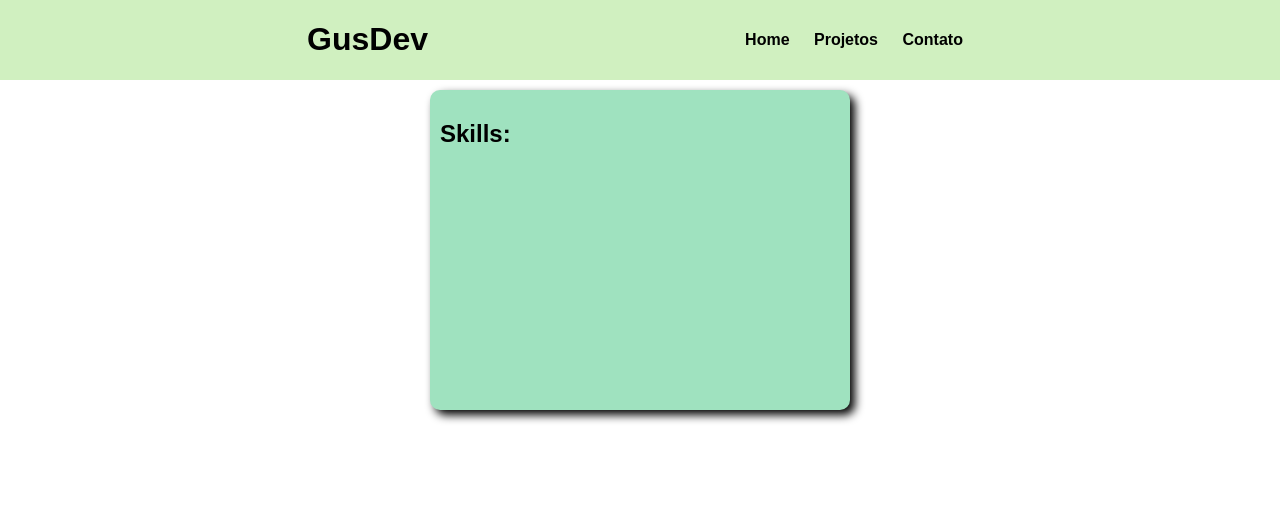
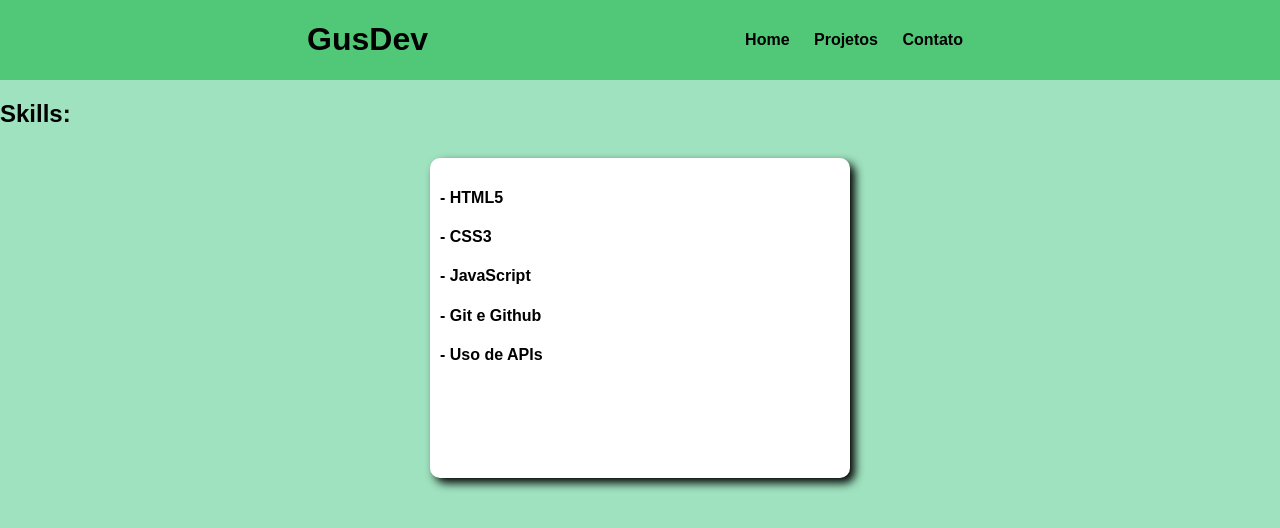
Before and after one commit to GustavoCamargo0/Portifolio, a plain HTML site: page Portifólio/skills.html in a window 1280 px wide. Drawn offline with Linux system fonts and the light colour scheme.

Commit message:
estrutura

```diff
--- a/Portifólio/css/index.css
+++ b/Portifólio/css/index.css
@@ -1,6 +1,7 @@
 body {
     font-family: Arial, Helvetica, sans-serif;
     color: black;
+    background-color: #9FE2BF;
     margin: 0;
     padding: 0;
     box-sizing: border-box;
@@ -11,7 +12,7 @@ body {
     justify-content: center;
     align-items: center;
     font-weight: bold;
-    background-color:#D0F0C0;
+    background-color:#50C878;
     justify-content: space-evenly;
     width: 100%;
     box-sizing: border-box;
@@ -30,7 +31,7 @@ body {
     align-items: center;
 }
 #infobox{
-    background-color: #9FE2BF;
+    background-color: white;
     width: 400px;
     height: 300px;
     padding: 10px;
@@ -46,11 +47,11 @@ body {
 }
 
 .projectbox {
+    background-color: white;
     flex: 1;
     justify-content: center;
     text-align: center;
     align-items: center;
-    background-color: #9FE2BF;
     width: 400px;
     height: 350px;
     padding: 10px;
--- a/Portifólio/skills.html
+++ b/Portifólio/skills.html
@@ -16,9 +16,14 @@
                 <a href="contato">Contato</a>
             </nav>
         </div>
+        <h2>Skills:</h2>
         <div id="infos">
             <div id="infobox">
-                <h2>Skills:</h2>
+                <h4>- HTML5</h4>
+                <h4>- CSS3</h4>
+                <h4>- JavaScript</h4>
+                <h4>- Git e Github</h4>
+                <h4>- Uso de APIs</h4>
             </div>
         </div>
     </header>
```
Also changed, not shown: Portifólio/projetos.html (+2 -2 lines).
